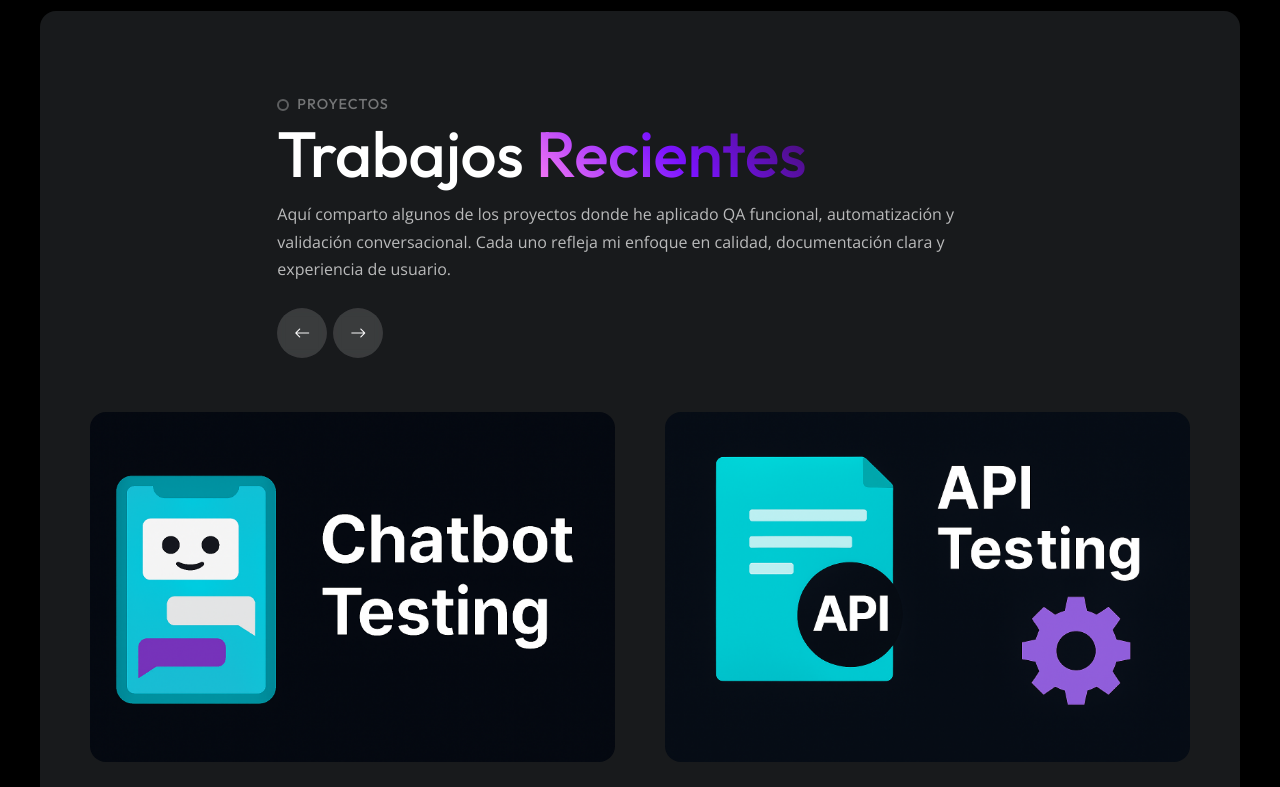
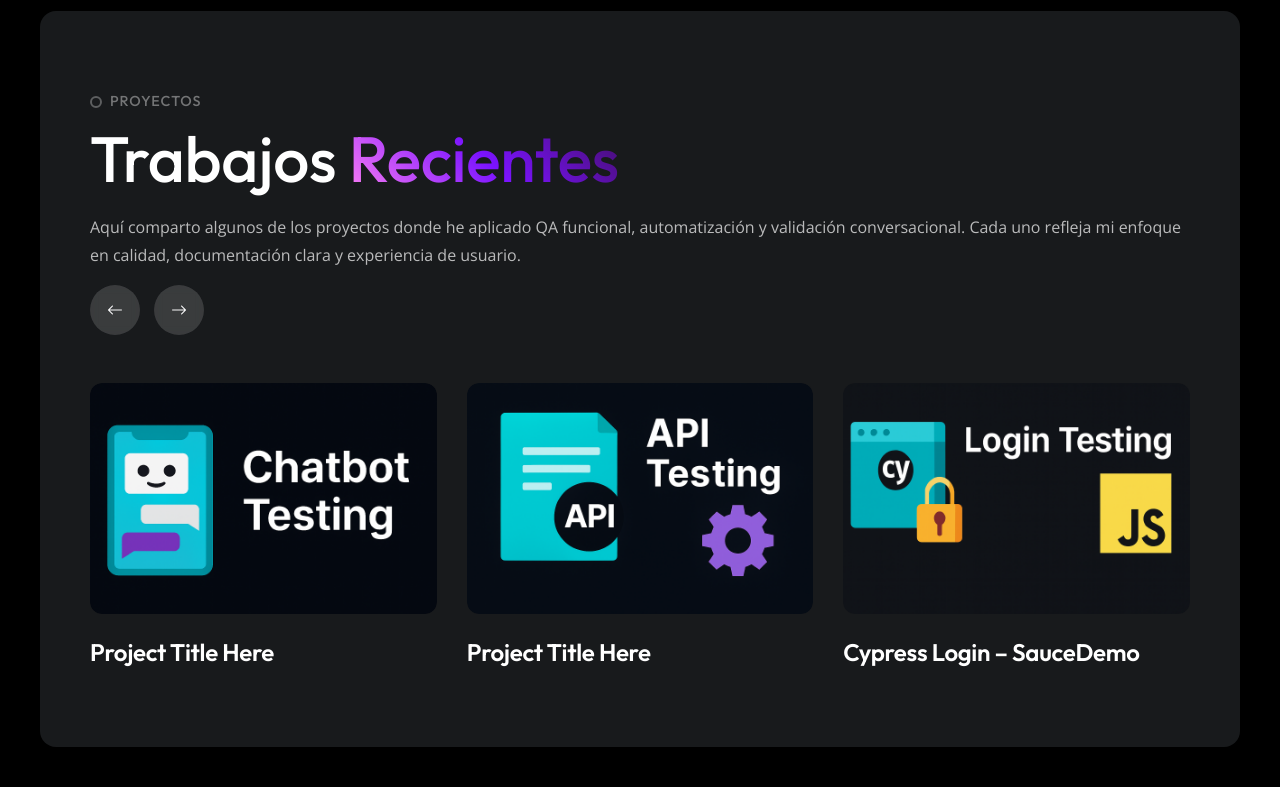
Before and after one commit to jennyloz89/mi-portafolio, a Next.js app: page /mi-portafolio/ in a window 1280 px wide. Shown: the part 1700-2487 px from the top of the page. Built offline with nearby package versions, Linux system fonts and the light colour scheme.

Commit message:
update projects

```diff
--- a/components/Portfolio/Portfolio.jsx
+++ b/components/Portfolio/Portfolio.jsx
@@ -32,23 +32,27 @@
         <div id="portfolio" className="section-box">
             <div className="section-sm bg-dark border-radius-1">
                 <div className="container">
-                    <div className="row">
-                        <div className="col-12 col-md-10 offset-md-1 col-lg-8 offset-lg-2">
-                            <span className="title-heading text-white-04">{currentData.mainData.title}</span>
-                            <h1 className="display-3 fw-medium">{currentData.mainData.title2} <span className="text-gradient">{currentData.mainData.title2Span}</span></h1>
-                            <p>{currentData.mainData.description}</p>
+                    <div className="row mb-4 mb-lg-5">
+                        <div className="col-12">
+                            <div className="d-flex justify-content-between align-items-start flex-wrap gap-3">
+                                <div className="flex-grow-1">
+                                    <span className="title-heading text-white-04 d-block mb-2">{currentData.mainData.title}</span>
+                                    <h1 className="display-3 fw-medium mb-3">{currentData.mainData.title2} <span className="text-gradient">{currentData.mainData.title2Span}</span></h1>
+                                    <p className="mb-0">{currentData.mainData.description}</p>
+                                </div>
                                 {/* Slider Nav */}
-                            <div className="mt-4">
-                                <button className="swiper-portfolio-prev button-circle cursor-link" onClick={() => sliderRef.current?.slidePrev()} aria-label="Prev Slide">
+                                <div className="d-flex gap-2">
+                                    <button className="swiper-portfolio-prev button-circle cursor-link" onClick={() => sliderRef.current?.slidePrev()} aria-label="Previous">
                                         <i className="bi bi-arrow-left"></i>
                                         <i className="bi bi-arrow-left"></i>
                                     </button>
-                                <button className="swiper-portfolio-next button-circle cursor-link" onClick={() => sliderRef.current?.slideNext()} aria-label="Prev Slide">
+                                    <button className="swiper-portfolio-next button-circle cursor-link" onClick={() => sliderRef.current?.slideNext()} aria-label="Next">
                                         <i className="bi bi-arrow-right"></i>
                                         <i className="bi bi-arrow-right"></i>
                                     </button>
                                 </div>
                                 {/* end Slider Nav */}
+                            </div>
                         </div>
                     </div> {/* end row */}
                     <Swiper
@@ -61,27 +65,20 @@
                         slidesPerView={1}
                         spaceBetween={30}
                         breakpoints={{
-                            // when window width is >= 640px
                             640: {
                                 slidesPerView: 1,
+                                spaceBetween: 24,
+                            },
+                            768: {
+                                slidesPerView: 2,
+                                spaceBetween: 24,
+                            },
+                            1024: {
+                                slidesPerView: 3,
                                 spaceBetween: 30,
                             },
-                            // when window width is >= 768px
-                            768: {
-                                slidesPerView: 2,
-                                spaceBetween: 30,
-                            },
-                            // when window width is >= 1024px
-                            1024: {
-                                slidesPerView: 2,
-                                spaceBetween: 50,
-                            },
                         }}
-                        autoplay={{
-                            delay: 2500,
-                            disableOnInteraction: false,
-                        }}
-                        className="portfolio-slider mt-4 mt-lg-5"
+                        className="portfolio-slider"
                     >
                         {projects.map((item, index) => (
                             <SwiperSlide key={index}>
@@ -93,18 +90,8 @@
                                         </Link>
                                     </div>
                                     <div className="pt-4">
-                                        {/* Categories */}
-                                        <ul className="list-inline-dot sm-heading text-white mb-2">
-                                            {item.categories.map((item, index) => (
-                                                <li key={index}>
-                                                    <Link className="link-hover" href={`portfolio/${item.slug}`}>
-                                                        <span data-text={item.name}>{item.name}</span>
-                                                    </Link>
-                                                </li>
-                                            ))}
-                                        </ul>
                                         {/* Caption */}
-                                        <h2>
+                                        <h2 className="mb-0">
                                             <Link className="portfolio-caption" href={`portfolio/${item.slug}`}>
                                                 <i className="bi bi-arrow-right"></i>
                                                 {item.title}
--- a/styles/components/_portfolio.scss
+++ b/styles/components/_portfolio.scss
@@ -6,7 +6,8 @@
 		position: relative;
 		overflow: hidden;
 		@include transform(translate3d(0,0,0));
-		border-radius: 1em;
+		border-radius: 0.75em;
+		background: $color-dark;
 		a {
 			position: relative;
 			display: block;
@@ -21,22 +22,26 @@
 				background-image: linear-gradient(45deg, #ff82f3 0%, #7b13ff 50%, #400d64 100%);
 				width: 100%;
 				height: 100%;
-				@include transition(linear 0.1s);
+				border-radius: 0.75em;
+				@include transition(linear 0.2s);
 			}
 		}
 		img {
 			@include transform(scale(1));
 			width: 100%;
+			height: auto;
+			display: block;
+			border-radius: 0.75em;
 			@include transition(transform 0.4s cubic-bezier(0.165, 0.84, 0.44, 1));
 		}
 		&:hover {
 			a {
 				&:before {
-					opacity: 0.1;
+					opacity: 0.15;
 				}
 			}
 			img {
-				@include transform(scale(1.06));
+				@include transform(scale(1.05));
 			}
 		}
 	}
@@ -44,7 +49,13 @@
 		display: block;
 		position: relative;
 		overflow: hidden;
+		color: white;
+		font-size: 1.5rem;
+		font-weight: 600;
 		@include transition(ease-out 0.2s);
+		&:hover {
+			color: white;
+		}
 		i {
 			position: absolute;
 			top: 50%;
@@ -52,12 +63,13 @@
 			@include transform(translateY(-50%));
 			visibility: hidden;
 			opacity: 0;
-			@include transition(linear 0.1s);
+			@include transition(linear 0.15s);
+			font-size: 1.2rem;
 		}
 	}
 	&:hover {
 		.portfolio-caption {
-			padding-left: 44px;
+			padding-left: 36px;
 			i {
 				visibility: visible;
 				opacity: 1;
```
Lines whose indentation alone changed are shown as unchanged.
